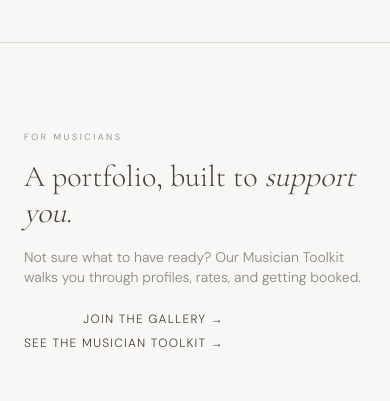
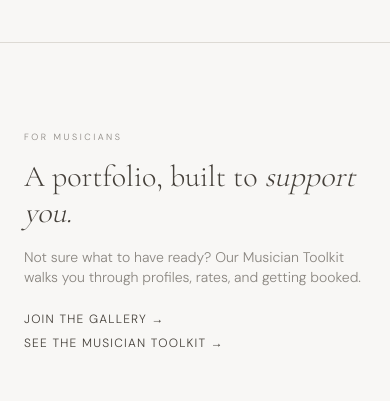
Before and after one commit to musiciangallery/Musician-Gallery, a Next.js app: page /about in a window 390 px wide. Shown: the part 2100-2501 px from the top of the page. Built offline with nearby package versions, Linux system fonts and the light colour scheme.

Commit message:
Update page.tsx

```diff
--- a/src/app/about/page.tsx
+++ b/src/app/about/page.tsx
@@ -141,7 +141,7 @@ export default function AboutPage() {
       </section>
 
       <section className="px-6 md:px-[52px] py-20 border-b border-rule">
-        <div className="flex flex-wrap items-end justify-between gap-6 mb-14">
+        <div className="flex flex-wrap items-start md:items-end justify-between gap-6 mb-14">
           <div>
             <span className="eyebrow">For musicians</span>
             <h2 className="font-serif text-3xl md:text-4xl mt-3 max-w-md">
@@ -152,7 +152,7 @@ export default function AboutPage() {
               through profiles, rates, and getting booked.
             </p>
           </div>
-          <div className="flex flex-col items-end gap-2">
+          <div className="flex flex-col items-start md:items-end gap-2">
             <Link href="/join" className="text-xs tracking-[0.1em] uppercase hover:text-accent">
               Join the gallery &rarr;
             </Link>
```
